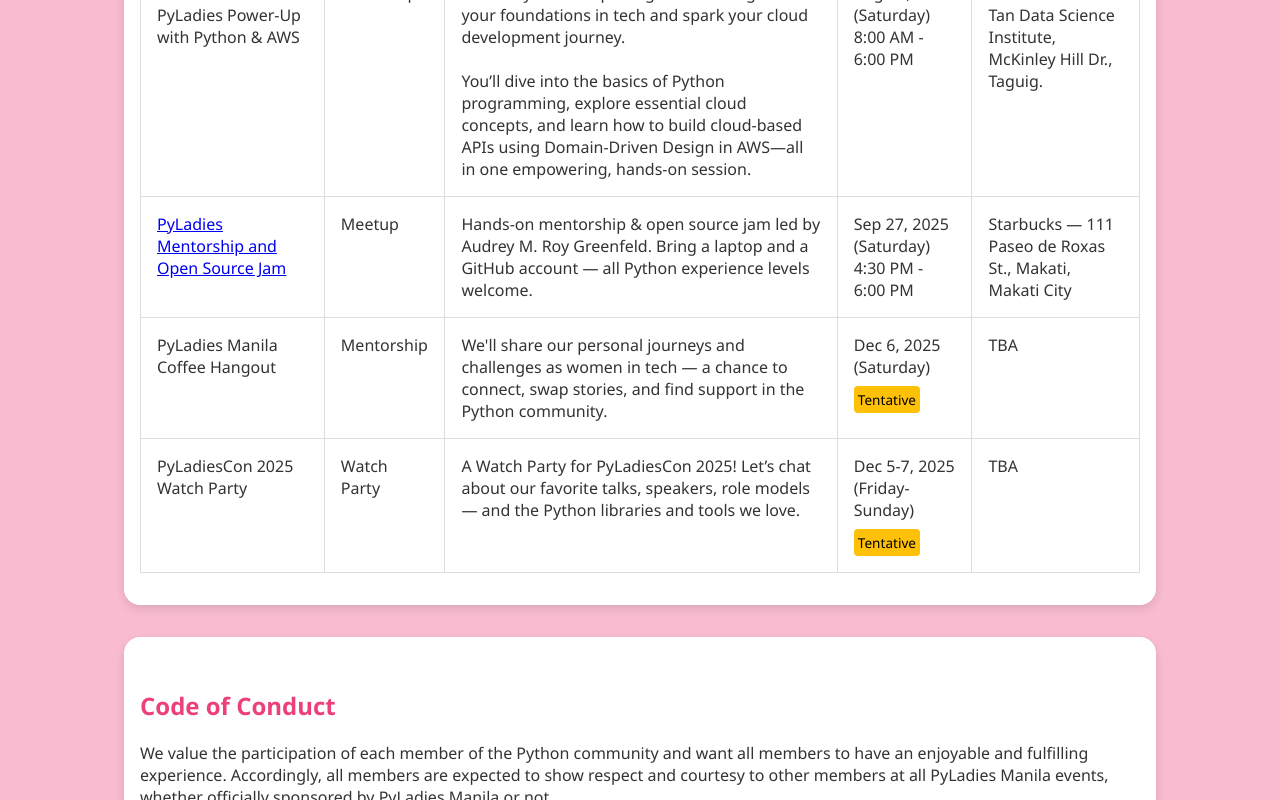
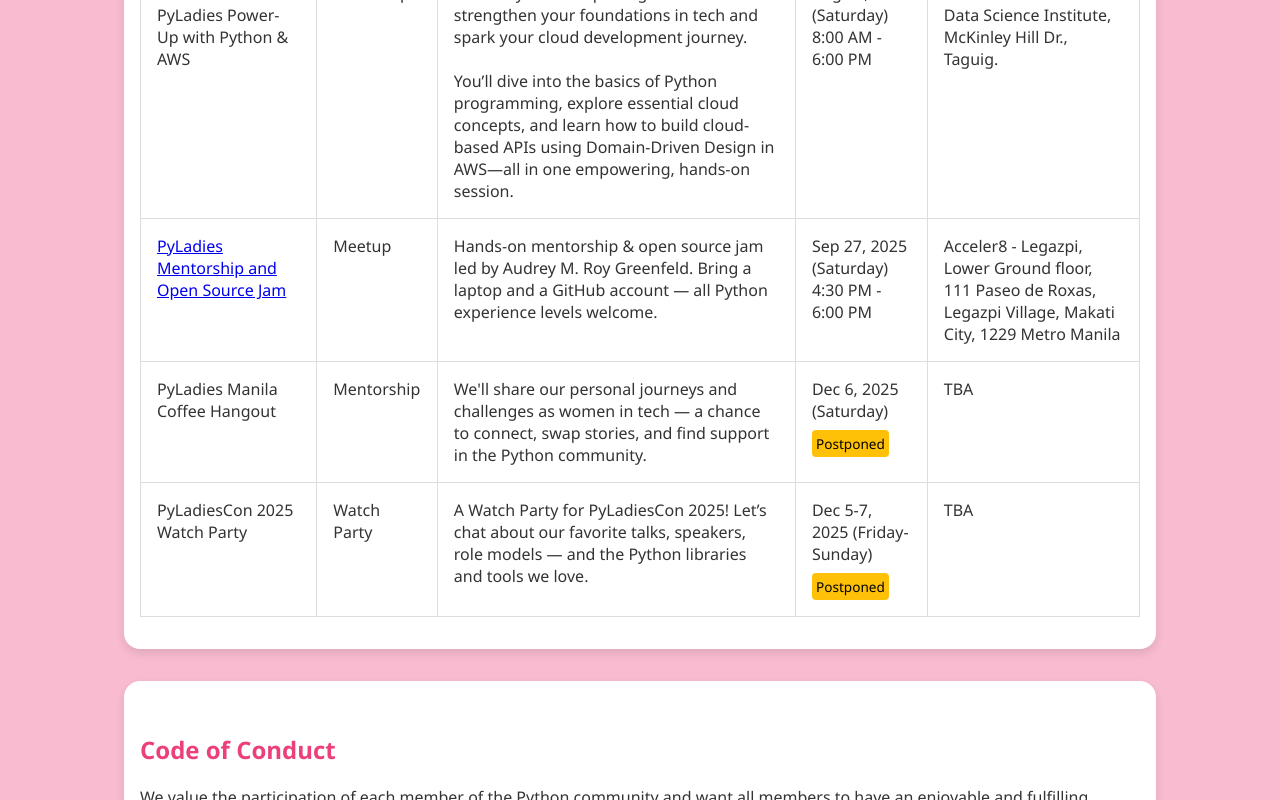
Before and after one commit to pyladiesmanila/pyladiesmanila.github.io, a plain HTML site: page index.html in a window 1280 px wide. Shown: the part 678-1478 px from the top of the page. Drawn offline with Linux system fonts and the light colour scheme.

Commit message:
Update PyLadies Manila events

```diff
--- a/index.html
+++ b/index.html
@@ -165,17 +165,17 @@
             <td>Meetup</td>
             <td>Hands-on mentorship & open source jam led by Audrey M. Roy Greenfeld. Bring a laptop and a GitHub account — all Python experience levels welcome.</td>
             <td>Sep 27, 2025 (Saturday)<br />4:30 PM - 6:00 PM</td>
-            <td>Starbucks — 111 Paseo de Roxas St., Makati, Makati City</td>
+            <td>Acceler8 - Legazpi, Lower Ground floor, 111 Paseo de Roxas, Legazpi Village, Makati City, 1229 Metro Manila</td>
           </tr>
           <tr>
             <td>PyLadies Manila Coffee Hangout</td><td>Mentorship</td>
             <td>We'll share our personal journeys and challenges as women in tech — a chance to connect, swap stories, and find support in the Python community.</td>
-            <td>Dec 6, 2025 (Saturday)<div class="pill-tentative">Tentative</div></td>
+            <td>Dec 6, 2025 (Saturday)<div class="pill-tentative">Postponed</div></td>
             <td>TBA</td></tr>
           <tr>
             <td>PyLadiesCon 2025 Watch Party</td><td>Watch Party</td>
             <td>A Watch Party for PyLadiesCon 2025! Let’s chat about our favorite talks, speakers, role models — and the Python libraries and tools we love.</td>
-            <td>Dec 5-7, 2025 (Friday-Sunday)<div class="pill-tentative">Tentative</div></td>
+            <td>Dec 5-7, 2025 (Friday-Sunday)<div class="pill-tentative">Postponed</div></td>
             <td>TBA</td>
           </tr>
         </tbody>
```
